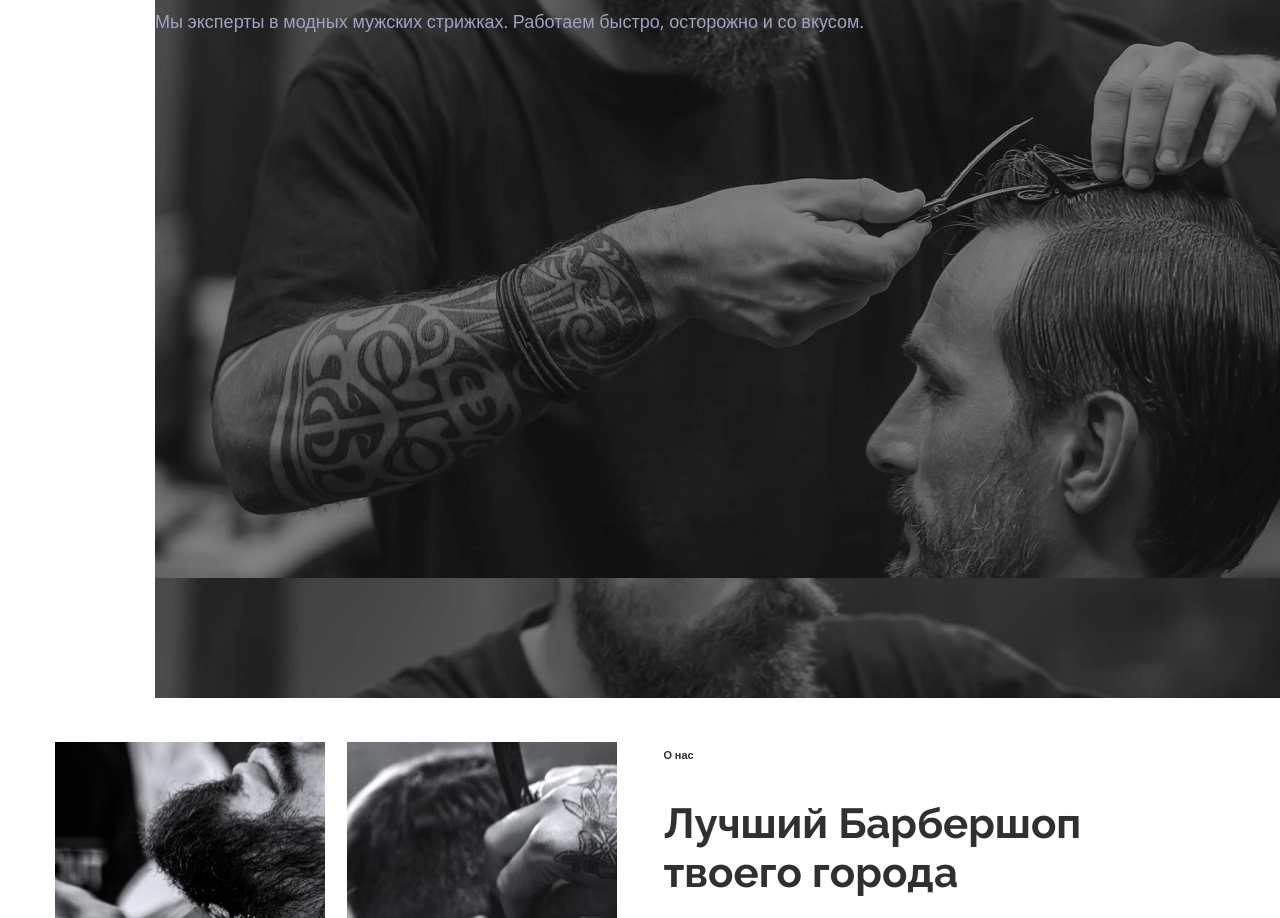
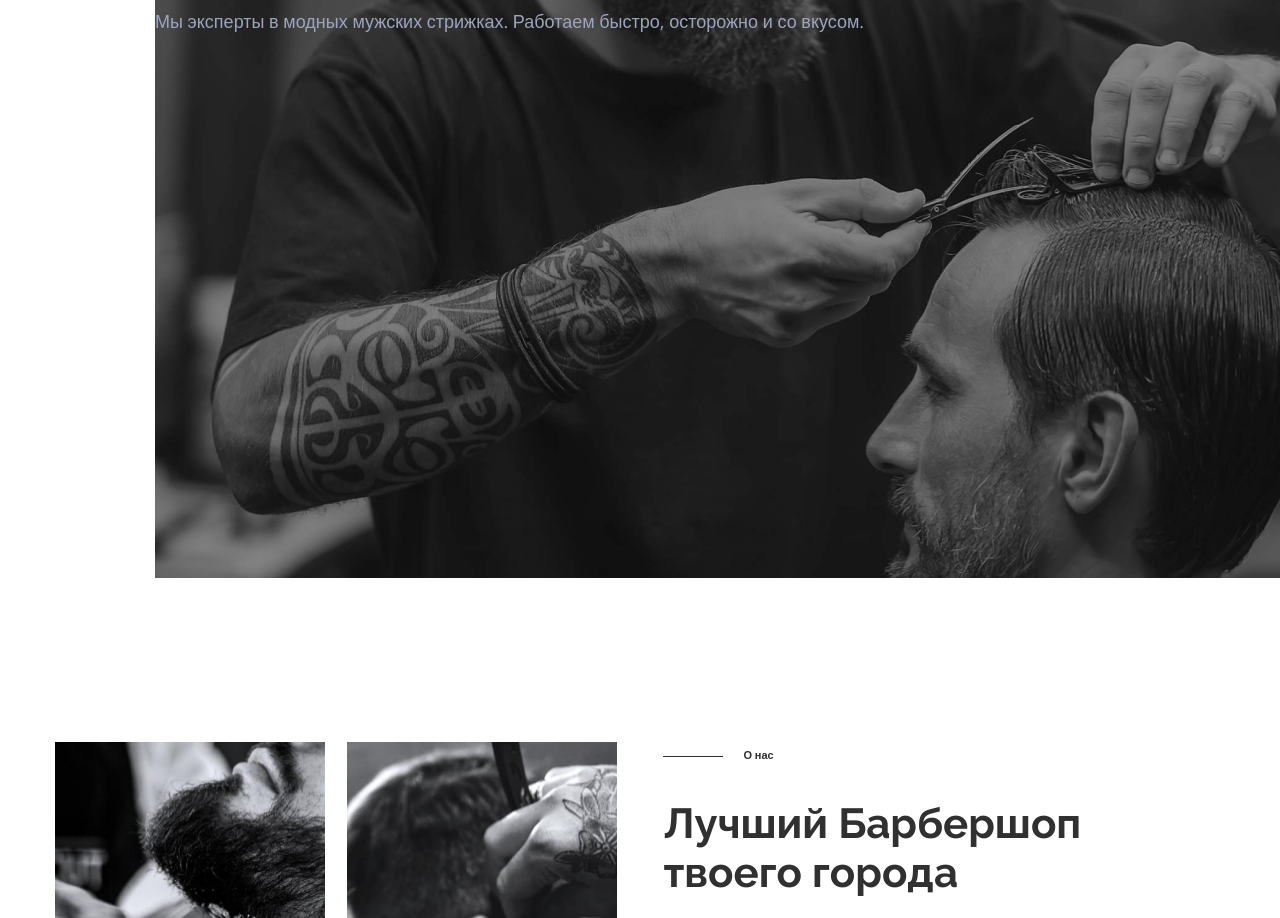
Before and after one commit to Mapkyxa6153/barbershop, a plain HTML site: page index.html in a window 1280 px wide. Shown: the part 188-1106 px from the top of the page. Drawn offline with nearby package versions, Linux system fonts and the light colour scheme.

Commit message:
adding "before" lines

```diff
--- a/css/styles.css
+++ b/css/styles.css
@@ -32,6 +32,19 @@ a {
 
 .suptitle-secondary {
   color: #9da4bd99;
+}
+.suptitle-primary::before,
+.suptitle-secondary::before {
+  width: 60px;
+  height: 1px;
+  background: #9da4bd99;
+  content: '';
+  display: inline-block;
+  margin-right: 20px;
+  vertical-align: middle;
+}
+.suptitle-primary::before {
+  background: rgba(48, 48, 48, 1);
 }
 
 h2.section-title {
@@ -154,6 +167,7 @@ p.section-description {
 .slider {
   width: calc(100% - 155px);
   background-image: url(../images/slider/Slider\ img\ 3.jpg);
+  background-repeat: no-repeat;
 }
 
 .sidebar {
```
